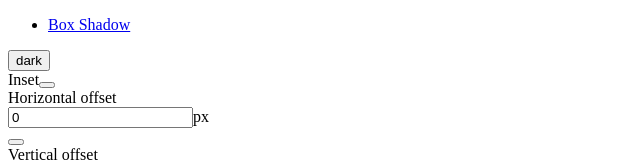
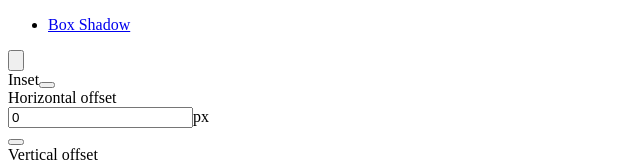
Before and after one commit to iTomasi/css_tool, a Next.js app: page / in a window 1280 px wide. Shown: the top 162 px of the page, without its empty margins (0-640 px from the left). Built offline with nearby package versions, Linux system fonts and the light colour scheme.

Commit message:
Dark mode icons

```diff
--- a/package.json
+++ b/package.json
@@ -12,6 +12,7 @@
   "author": "",
   "license": "ISC",
   "dependencies": {
+    "@heroicons/react": "2.0.17",
     "next": "13.3.0",
     "react": "18.2.0",
     "react-dom": "18.2.0"
--- /dev/null
+++ b/src/components/Header/Right/DarkMode.tsx
@@ -0,0 +1,23 @@
+'use client'
+import { MoonIcon, SunIcon } from '@heroicons/react/24/solid'
+import { useTheme } from 'hooks'
+
+const iconClassName = 'w-7 h-7'
+
+export default function DarkMode () {
+  const { theme, toggle } = useTheme()
+
+  return (
+    <button
+      className="flex justify-center items-center"
+      type="button"
+      onClick={toggle}
+    >
+      {
+        theme === 'dark'
+          ? <MoonIcon className={`${iconClassName} text-yellow-400`} />
+          : <SunIcon className={iconClassName} />
+      }
+    </button>
+  )
+}
--- a/src/components/Header/Right/index.tsx
+++ b/src/components/Header/Right/index.tsx
@@ -1,13 +1,9 @@
-'use client'
-import { useTheme } from 'hooks'
+import DarkMode from './DarkMode'
 
 export default function Right () {
-  const { theme, toggle } = useTheme()
   return (
     <div>
-      <button type="button" onClick={toggle}>
-        {theme}
-      </button>
+      <DarkMode/>
     </div>
   )
 }
```
Also changed, not shown: 1 other file (tests, documents, lock files or other folders).
